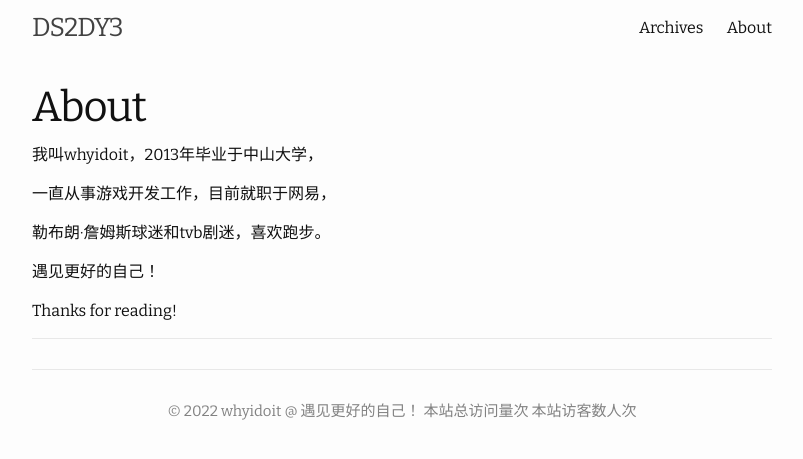
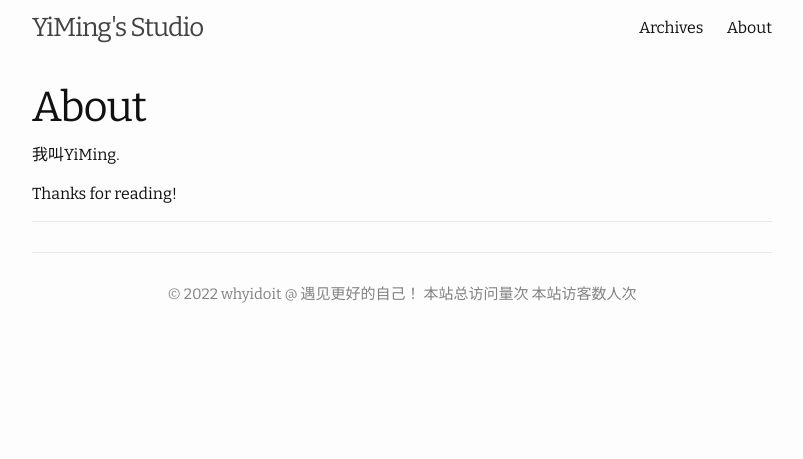
Before and after one commit to namelesstudio/namelesstudio.github.io, a Jekyll site: the page built from about.md, in a window 1280 px wide. Shown: the top 459 px of the page, without its empty margins (238-1041 px from the left). Built offline with Jekyll 4.4.1, drawn with Linux system fonts in a browser that asks for light colours; nearby versions of some CDN libraries; comment, search, counter and statistics services are not loaded.

Commit message:
change config

```diff
--- a/_config.yml
+++ b/_config.yml
@@ -1,13 +1,13 @@
 # Site settings
-title:          DS2DY3
-description:    "爱你就像爱生命"
-url:            "https://ds2dy3.github.io"
+title:          YiMing's Studio
+description:    "生命在于折腾"
+url:            "https://namelesstudio.github.io"
 
 # Author
 author:
-  name:         whyidoit
-  url:          http://ds2dy3.github.io
-  email:        gd.s.qiu@gmail.com
+  name:         YiMing
+  url:          http://namelesstudio.github.io
+  email:        thebeautiful@163.com
 
 # Build settings
 markdown:       kramdown
--- a/about.md
+++ b/about.md
@@ -4,14 +4,7 @@ title: "About"
 permalink: /about/
 ---
 
-我叫whyidoit，2013年毕业于中山大学，
-
-一直从事游戏开发工作，目前就职于网易，
-
-勒布朗·詹姆斯球迷和tvb剧迷，喜欢跑步。
-
-
-遇见更好的自己！
+我叫YiMing.
 
 
 Thanks for reading!
```
